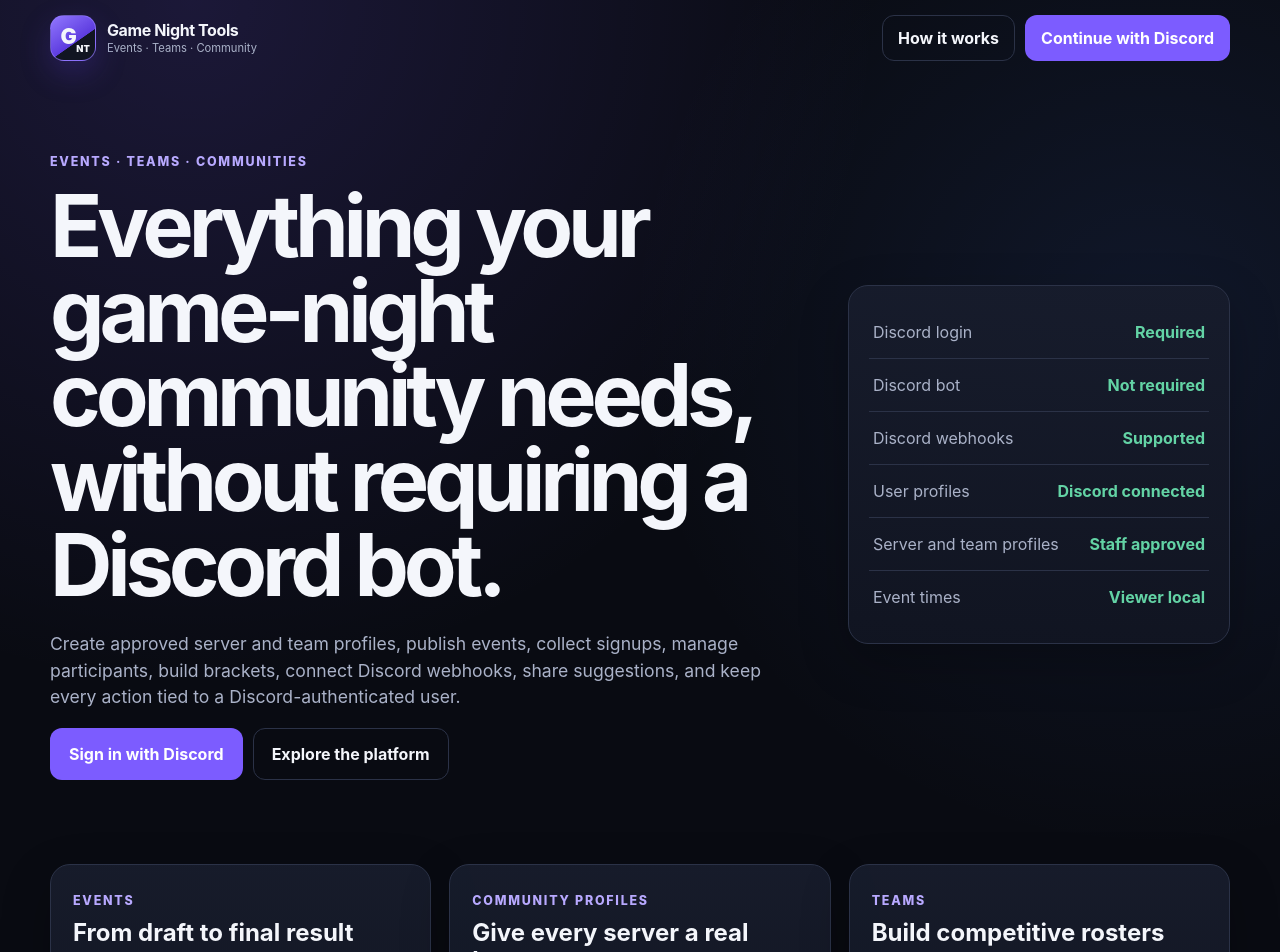
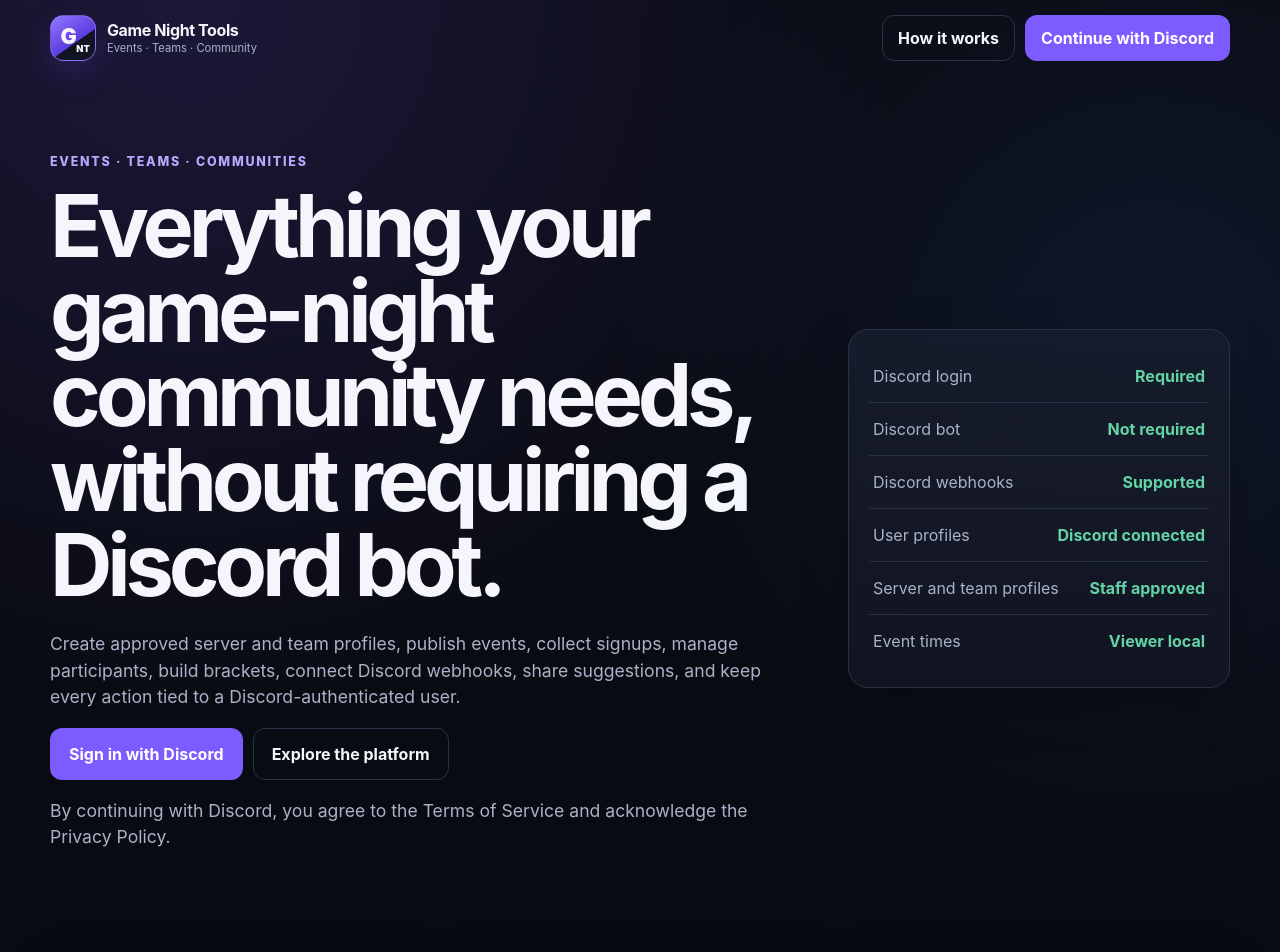
Before and after one commit to sayrejeri/gamenight-tools, a Next.js app: page / in a window 1280 px wide. Shown: the top 952 px of the page. Built offline with nearby package versions, Linux system fonts and the light colour scheme; no server answers.

Commit message:
Show terms and privacy notice at sign in

```diff
--- a/src/app/page.tsx
+++ b/src/app/page.tsx
@@ -31,6 +31,7 @@
             {session ? <Link className="button button-large" href="/dashboard">Go to your dashboard</Link> : <a className="button button-large" href="/api/auth/discord/login">Sign in with Discord</a>}
             <a className="button button-secondary button-large" href="#foundation">Explore the platform</a>
           </div>
+          {!session ? <p className="legal-consent-note">By continuing with Discord, you agree to the <Link href="/terms">Terms of Service</Link> and acknowledge the <Link href="/privacy">Privacy Policy</Link>.</p> : null}
           {params.authError ? <p className="error-banner">Discord login failed. Please try again.</p> : null}
         </div>
         <div className="hero-panel">
```
